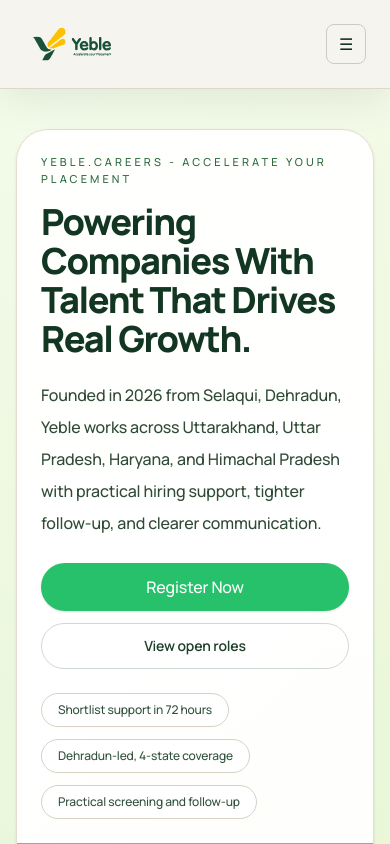
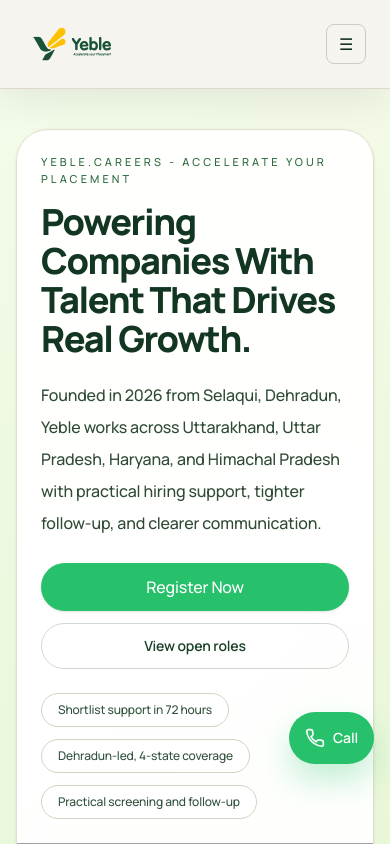
Before and after one commit to vitchcraftstudios/yeble.careers, a Next.js app in the folder apps/web/: page / in a window 390 px wide. Shown: the top 844 px of the page. Built offline with nearby package versions, Linux system fonts and the light colour scheme; grey boxes are pictures that could not be loaded.

Commit message:
Add floating call and back-to-top actions

```diff
--- a/apps/web/app/layout.tsx
+++ b/apps/web/app/layout.tsx
@@ -3,6 +3,7 @@
 import { ClerkProvider } from "@clerk/nextjs";
 import { SiteNav } from "@/components/site-nav";
 import { Footer } from "@/components/footer";
+import { FloatingActions } from "@/components/floating-actions";
 import "./globals.css";
 import Splash from "./(auth)/splash";
 
@@ -51,6 +52,7 @@
           <Splash />
           <SiteNav />
           {children}
+          <FloatingActions />
           <Footer />
         </body>
       </html>
--- /dev/null
+++ b/apps/web/components/floating-actions.tsx
@@ -0,0 +1,57 @@
+"use client";
+
+import { useEffect, useState } from "react";
+
+function PhoneIcon() {
+  return (
+    <svg viewBox="0 0 24 24" aria-hidden="true" className="h-5 w-5" fill="none" stroke="currentColor" strokeWidth="2">
+      <path d="M22 16.9v3a2 2 0 0 1-2.2 2 19.8 19.8 0 0 1-8.6-3.1 19.4 19.4 0 0 1-6-6A19.8 19.8 0 0 1 2.1 4.2 2 2 0 0 1 4.1 2h3a2 2 0 0 1 2 1.7l.5 3.4a2 2 0 0 1-.6 1.8l-1.7 1.7a16 16 0 0 0 6 6l1.7-1.7a2 2 0 0 1 1.8-.6l3.4.5A2 2 0 0 1 22 16.9Z" />
+    </svg>
+  );
+}
+
+function ArrowUpIcon() {
+  return (
+    <svg viewBox="0 0 24 24" aria-hidden="true" className="h-5 w-5" fill="none" stroke="currentColor" strokeWidth="2">
+      <path d="m18 15-6-6-6 6" />
+      <path d="M12 9v10" />
+    </svg>
+  );
+}
+
+export function FloatingActions() {
+  const [showBackToTop, setShowBackToTop] = useState(false);
+
+  useEffect(() => {
+    const onScroll = () => {
+      const maxScroll = document.documentElement.scrollHeight - window.innerHeight;
+      setShowBackToTop(maxScroll > 0 && window.scrollY > maxScroll / 2);
+    };
+
+    onScroll();
+    window.addEventListener("scroll", onScroll, { passive: true });
+    return () => window.removeEventListener("scroll", onScroll);
+  }, []);
+
+  return (
+    <div className="pointer-events-none fixed bottom-5 right-4 z-40 flex flex-col items-end gap-3 sm:bottom-6 sm:right-6">
+      <a
+        href="tel:+919429692113"
+        className="pointer-events-auto inline-flex h-13 items-center gap-2 rounded-full bg-[#27c06b] px-4 text-sm font-semibold text-white shadow-[0_16px_32px_rgba(39,192,107,0.28)] transition hover:bg-[#1fb35f]"
+        aria-label="Call Yeble Careers"
+      >
+        <PhoneIcon />
+        <span>Call</span>
+      </a>
+
+      <button
+        type="button"
+        onClick={() => window.scrollTo({ top: 0, behavior: "smooth" })}
+        className={`pointer-events-auto inline-flex h-12 w-12 items-center justify-center rounded-full border border-[#d8e5d9] bg-white text-[#123622] shadow-[0_14px_28px_rgba(15,41,24,0.12)] transition ${showBackToTop ? "translate-y-0 opacity-100" : "pointer-events-none translate-y-2 opacity-0"}`}
+        aria-label="Back to top"
+      >
+        <ArrowUpIcon />
+      </button>
+    </div>
+  );
+}
```
